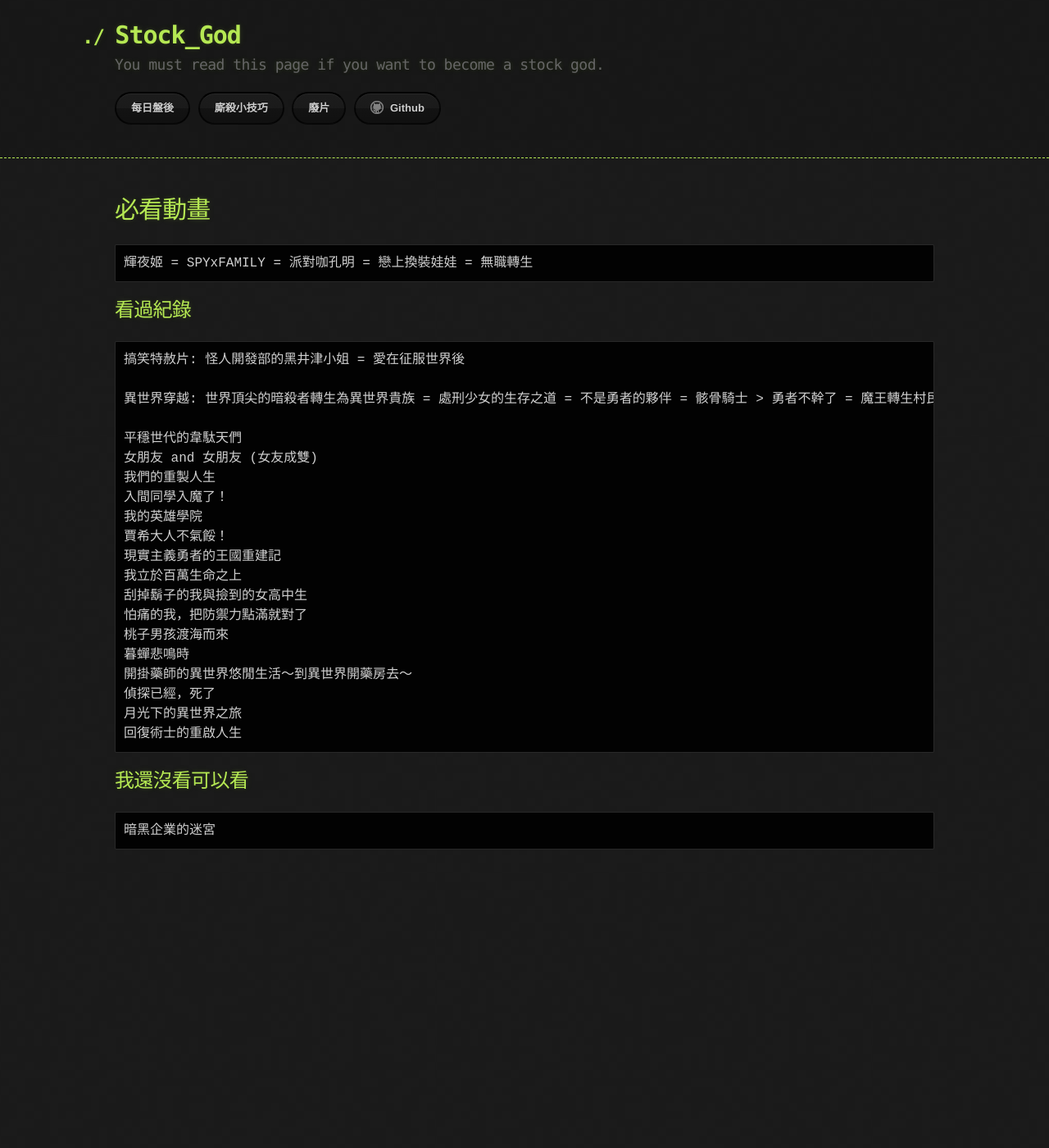
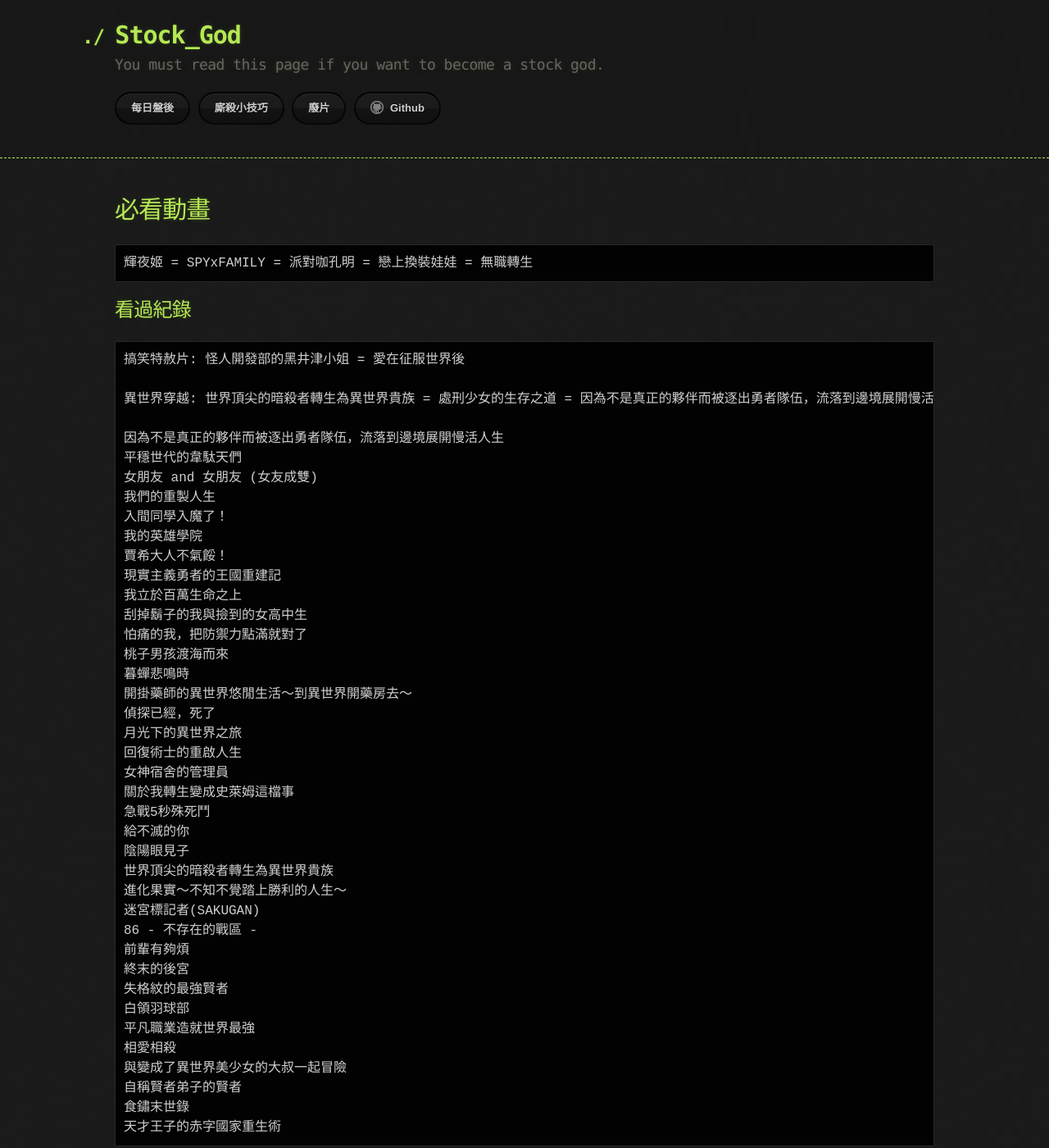
Before and after one commit to lepg5487/Stock_God, a Jekyll site: the page built from video.md, in a window 1280 px wide and 1400 px high. Shown: the whole window at 82% size. Built offline with Jekyll 4.4.1, drawn with Linux system fonts in a browser that asks for light colours; our own code applies the rules of GitHub Pages for plain Markdown files.

Commit message:
Update video.md

````diff
--- a/video.md
+++ b/video.md
@@ -11,8 +11,9 @@ layout: testlayouts
 ```
 搞笑特赦片: 怪人開發部的黑井津小姐 = 愛在征服世界後
 
-異世界穿越: 世界頂尖的暗殺者轉生為異世界貴族 = 處刑少女的生存之道 = 不是勇者的夥伴 = 骸骨騎士 > 勇者不幹了 = 魔王轉生村民
+異世界穿越: 世界頂尖的暗殺者轉生為異世界貴族 = 處刑少女的生存之道 = 因為不是真正的夥伴而被逐出勇者隊伍，流落到邊境展開慢活人生 = 骸骨騎士 > 勇者不幹了 = 魔王轉生村民
 
+因為不是真正的夥伴而被逐出勇者隊伍，流落到邊境展開慢活人生
 平穩世代的韋駄天們
 女朋友 and 女朋友 (女友成雙)
 我們的重製人生
@@ -29,9 +30,29 @@ layout: testlayouts
 偵探已經，死了
 月光下的異世界之旅
 回復術士的重啟人生
+女神宿舍的管理員
+關於我轉生變成史萊姆這檔事
+急戰5秒殊死鬥
+給不滅的你
+陰陽眼見子
+世界頂尖的暗殺者轉生為異世界貴族
+進化果實～不知不覺踏上勝利的人生～
+迷宮標記者(SAKUGAN)
+86 - 不存在的戰區 -
+前輩有夠煩
+終末的後宮
+失格紋的最強賢者
+白領羽球部
+平凡職業造就世界最強
+相愛相殺
+與變成了異世界美少女的大叔一起冒險
+自稱賢者弟子的賢者
+食鏽末世錄
+天才王子的赤字國家重生術
 ```
 
 ## 我還沒看可以看
 ```
 暗黑企業的迷宮
+三角窗外是黑夜
 ```
````
